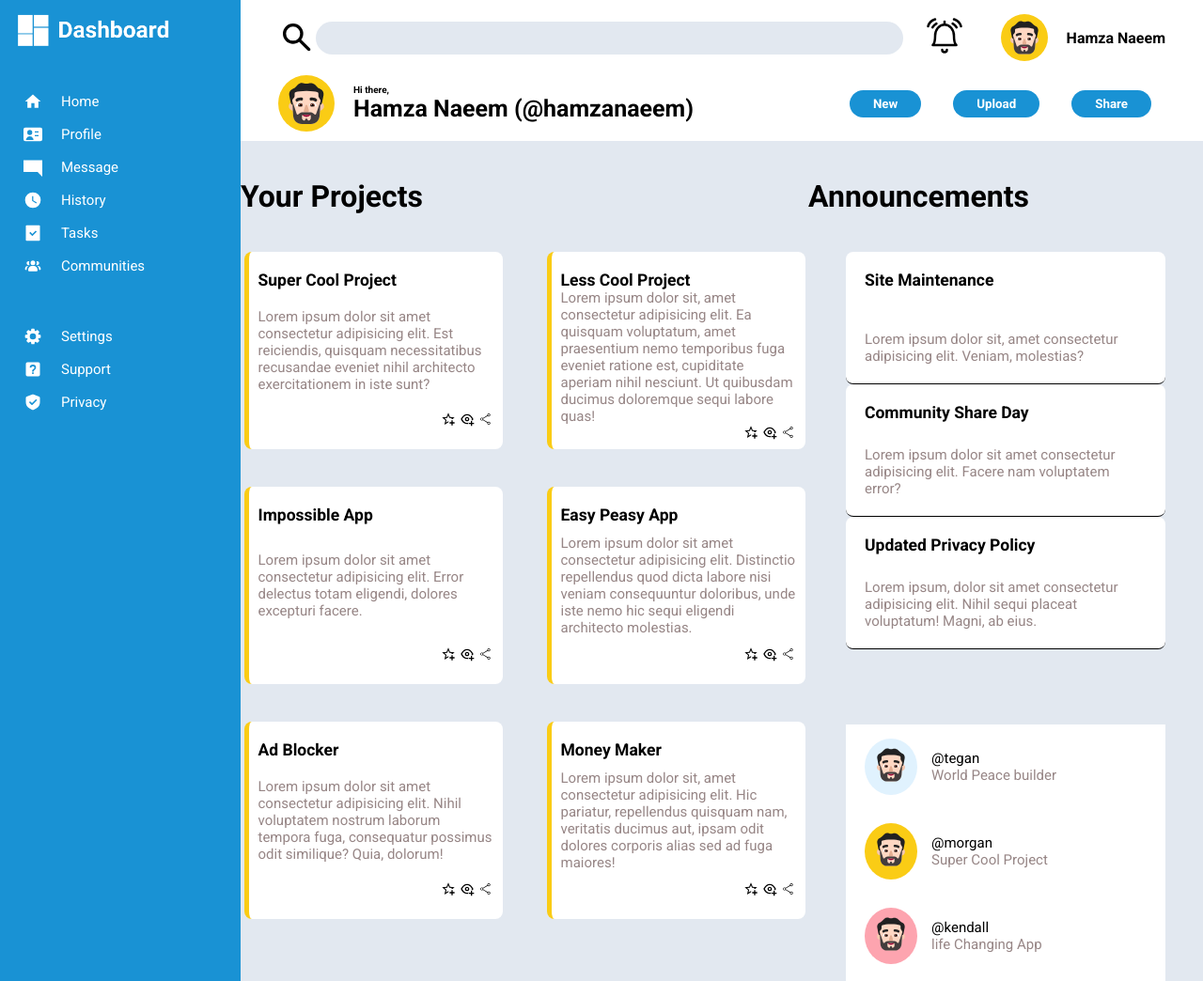
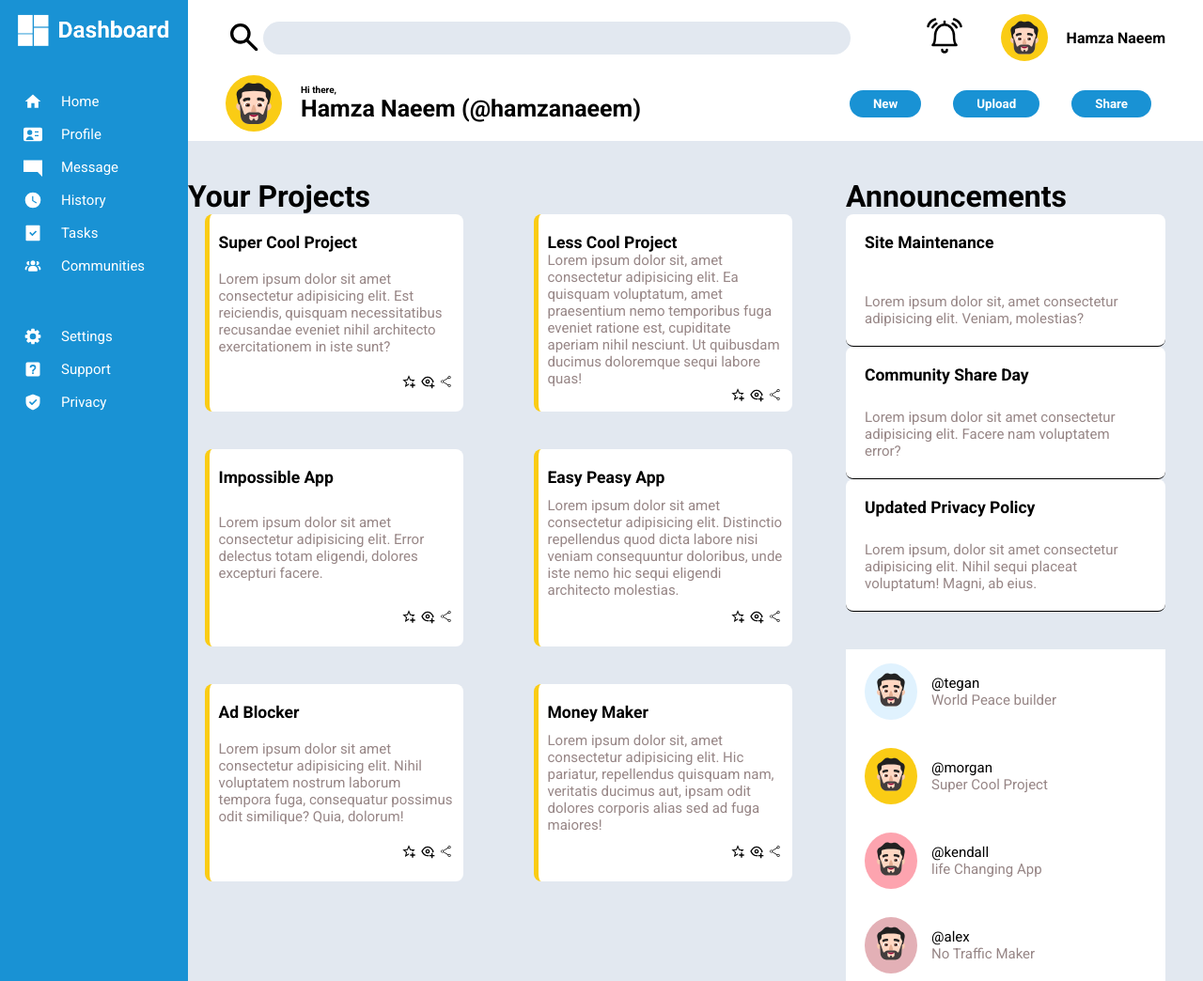
Before and after one commit to iamhamzanaeem/admin-dashboard, a plain HTML site: page index.html in a window 1280 px wide. Shown: the top 1044 px of the page at 94% size. Drawn offline with Linux system fonts and the light colour scheme.

Commit message:
completed remaining work

```diff
--- a/style.css
+++ b/style.css
@@ -10,7 +10,7 @@
 
 .admin-dashboard {
     display: grid;
-    grid-template-columns: 1fr 4fr;
+    grid-template-columns: 200px 4fr;
     height: 100vh;
 }
 
@@ -179,12 +179,11 @@
 }
 .projects-content{
     display: grid;
-    grid-template-columns: repeat(auto-fit, minmax(250px, 1fr));
+    grid-template-columns: repeat(auto-fit, minmax(200px, 1fr));
     grid-template-rows: auto;
     gap: 40px;
     justify-items: center;
     align-items: center;
-    padding: 40px 0;
 }
 .cards{
     background-color: #fff;
@@ -207,10 +206,11 @@
     grid-column: 2 / 3;
 }
 .anouncement-title{
+    padding-left: 40px;
     padding-top: 40px;
 }
 .announcement-content{
-    padding: 40px;
+    padding:  0 40px ;
 
 }
 .announcement{
```
